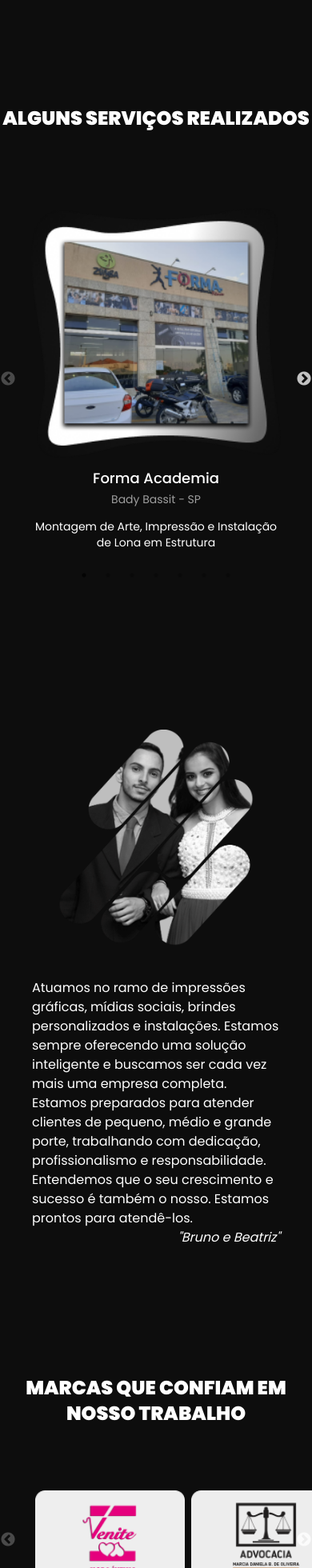
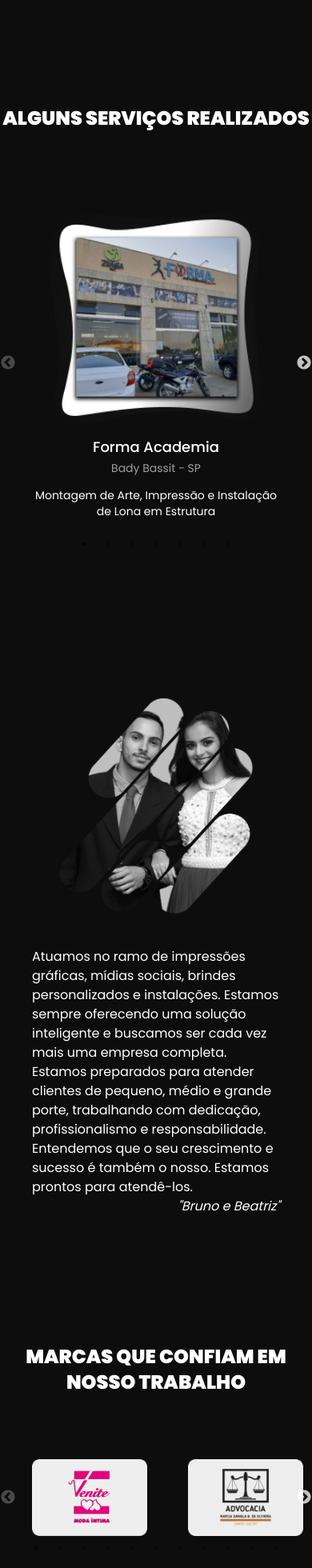
Before and after one commit to vitordcode/empreart, a React (Vite) app: page / in a window 390 px wide. Shown: the part 4318-6278 px from the top of the page at 80% size. Built offline with nearby package versions, Linux system fonts and the light colour scheme.

Commit message:
Editando tamanho das imagens Carousel

```diff
--- a/src/components/Home/Carousel.jsx
+++ b/src/components/Home/Carousel.jsx
@@ -49,7 +49,7 @@
           key={item.id}
         >
           <img
-            className="w-[80%] mx-auto mb-3"
+            className="w-[70%] mx-auto mb-3"
             src={item.image}
             alt={item.nome}
           />
--- a/src/components/Home/Marks.jsx
+++ b/src/components/Home/Marks.jsx
@@ -48,9 +48,9 @@
         Marcas que confiam em nosso trabalho
       </h2>
       <div>
-        <Slider className='' { ...settings }>
+        <Slider { ...settings }>
           {marks.map(item => (
-            <img className='mx-10 px-1 lg:px-2' src={item} key={item} alt={item} />
+            <img className='mx-10 lg:px-2 image' src={item} key={item} alt={item} />
           ))}
         </Slider>
       </div>
--- a/src/components/Home/Navbar.jsx
+++ b/src/components/Home/Navbar.jsx
@@ -51,7 +51,7 @@
               <span className="sr-only">EmpreART</span>
               <img
                 className="h-8 w-auto"
-                src="../../../assets/logo.svg"
+                src={logo}
                 alt="Logo EmpreART"
               />
             </a>
--- a/src/style/global.css
+++ b/src/style/global.css
@@ -9,7 +9,9 @@
   position: relative;
 }
 
-
+.image {
+  width: 9rem !important;
+}
 
 .slick-prev{
   left: 0 !important;
```
